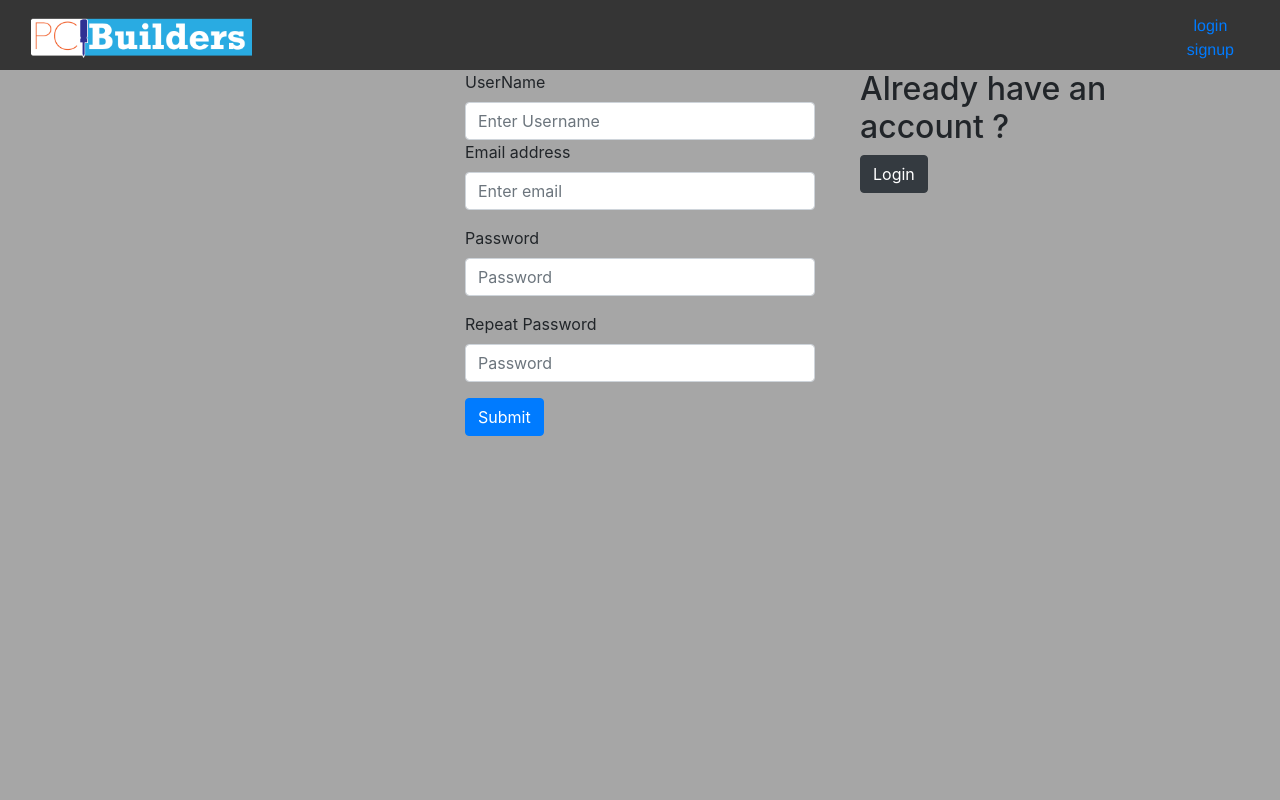
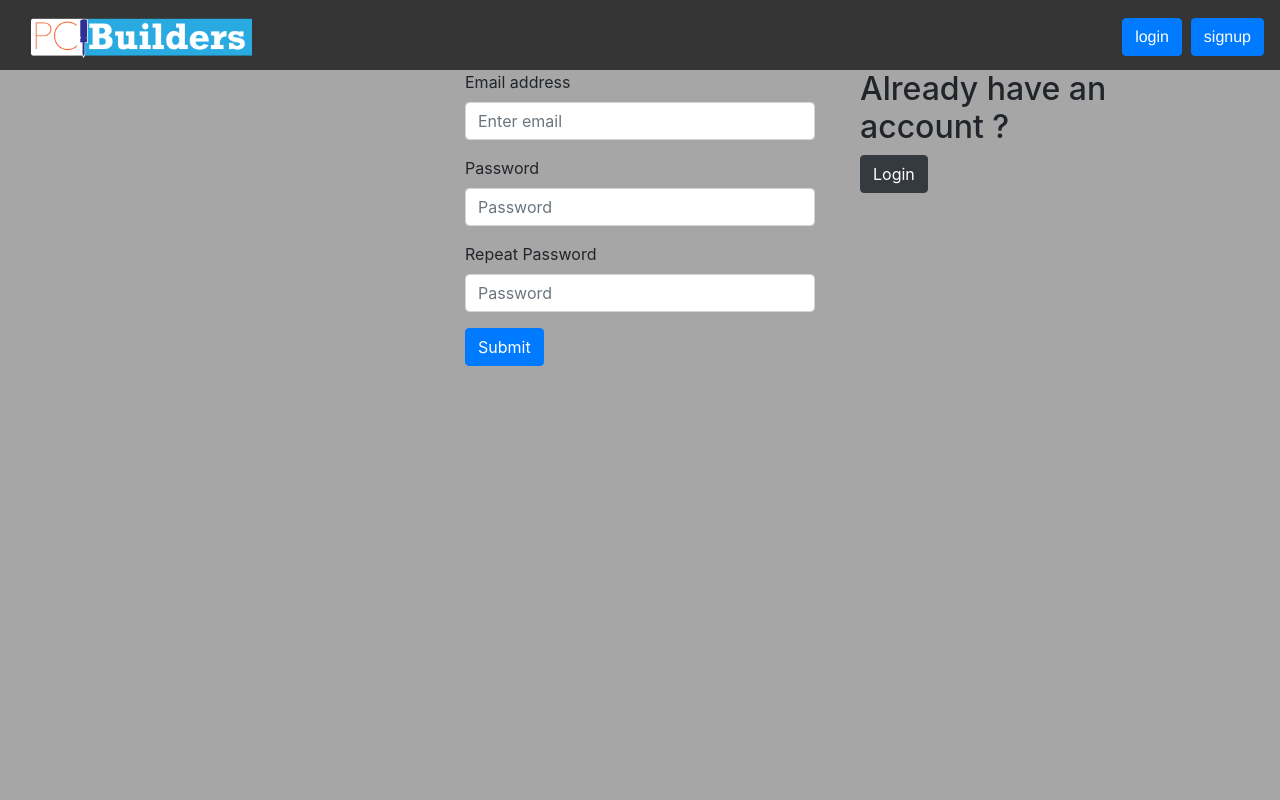
Before and after one commit to ManuelFabijancic1/pc_builder, a Vue app: page /signup in a window 1280 px wide. Shown: the top 800 px of the page. Built offline with nearby package versions, Linux system fonts and the light colour scheme; no server answers.

Commit message:
Add files via upload

```diff
--- a/src/App.vue
+++ b/src/App.vue
@@ -15,20 +15,19 @@
 
         <div class="nav-item">
           <div v-if="!store.currentUser" class="links">
-            <div class="col">
+            <div class="row">
 
-            <router-link to="/login">login</router-link>
-            </div>
-             <div class="row"></div>
-            <div class="col">
-            <router-link to="/signup">signup</router-link>
+            <router-link to="/login"> <button type="button" class="btn btn-primary">login</button></router-link>
+            <span class="razmak">
+            <p>_</p></span>
+            <router-link to="/signup"> <button type="button" class="btn btn-primary">signup</button></router-link>
             </div>
 
           </div>
           <div v-if="store.currentUser" class="links">
             <div class="row">
 
-            <p id='tekst1'>Logged in as:</p><a href="#" @click="logout()" class="nav-link">a{{username}} </a>
+            <a href="#" @click.prevent="logout()" class="nav-link"><button type="button" class="btn btn-primary">logout</button></a>
 
             </div>
           </div>
@@ -49,16 +48,26 @@
 <script>
 import store from "@/store";
 import { firebase } from "@/firebase";
-
+import router from '@/router';
 
 firebase.auth().onAuthStateChanged((user) => {
-  if (user) {
-    console.log("***", user.email);
-    store.currentUser = user.email;
-  } else {
-    console.log("**** No user");
-    store.currentUser = null;
-  }
+    const currentRoute = router.currentRoute;
+
+    if (user) {
+        console.log('*** User', user.email);
+        store.currentUser = user.email;
+
+        if (!currentRoute.meta.needsUser) {
+            router.push({ name: 'home' });
+        }
+    } else {
+        console.log('*** No user');
+        store.currentUser = null;
+
+        if (currentRoute.meta.needsUser) {
+            router.push({ name: 'login' });
+        }
+    }
 });
 export default {
   name: "app",
@@ -106,4 +115,9 @@ export default {
 height: 40px;
 background-color: black;
 }
+
+.razmak{
+ color: transparent;
+ user-select: none;
+}
 </style>
--- a/src/router/index.js
+++ b/src/router/index.js
@@ -1,6 +1,7 @@
-import Vue from 'vue'
-import VueRouter from 'vue-router'
-import Home from '../views/Home.vue'
+import Vue from 'vue';
+import VueRouter from 'vue-router';
+import Home from '../views/Home.vue';
+import store from '@/store';
 
 Vue.use(VueRouter)
 
@@ -8,7 +9,10 @@ const routes = [
   {
     path: '/',
     name: 'Home',
-    component: Home
+    component: Home,
+    meta: {
+      needsUser: true,
+    },
   },
   {
     path: '/login',
@@ -88,6 +92,12 @@ const routes = [
     name: 'componentsystemcooling',
 
     component: () => import(/* webpackChunkName: "componentspecs" */'../views/componentsystemcooling.vue')
+  },
+  {
+    path: '/loginhome',
+    name: 'loginhome',
+
+    component: () => import(/* webpackChunkName: "componentspecs" */'../views/loginhome.vue')
   }
 ]
 
@@ -97,4 +107,16 @@ const router = new VueRouter({
   routes
 })
 
-export default router
+router.beforeEach((to, from, next) => {
+
+
+  const noUser = store.currentUser === null;
+
+  if (noUser && to.meta.needsUser) {
+      next('login');
+  } else {
+      next();
+  }
+});
+
+export default router;
--- a/src/views/budget.vue
+++ b/src/views/budget.vue
@@ -50,9 +50,9 @@
     </p>
      <p>pomcpu: {{builder.pomcpu}} socket: {{builder.cpusocket}}</p>
     <div class="next">
-      <router-link to="components" v-on:click.native="kalkulator()"
-        >Next</router-link
-      >
+      <router-link to="components" v-on:click.native="kalkulator()">
+            <button type="button" class="btn btn-primary btn-lg">Next</button>
+            </router-link>
     </div>
   </div>
 </template>
@@ -68,9 +68,6 @@ export default {
   data() {
     return{
       builder,
-
-
-
       };
 
   },
@@ -1424,13 +1421,15 @@ export default {
 .ssd {
   font-size: 20px;
 }
-.next {
+
+
+.next {/*
   font-size: 30px;
   margin-top: 30px;
   background: #0978b8;
   width: fit-content;
   height: auto;
-  padding: 10px;
-  margin-bottom: 570px;
+  padding: 10px;*/
+  margin-bottom: 500px;
 }
 </style>
--- a/src/views/components.vue
+++ b/src/views/components.vue
@@ -179,10 +179,9 @@
     <div class="row">
       <div id="resetbuild" class="col-sm">
         <router-link to=""
-          ><button type="button" class="btn btn-primary btn-lg">
+          ><button type="button" @click="savebuild()" class="btn btn-primary btn-lg">
             Save Build
-          </button></router-link
-        >
+          </button></router-link>
       </div>
       <div class="col-sm"></div>
       <div class="col-sm"></div>
@@ -209,12 +208,27 @@ import builder from "@/builder";
 export default {
   data() {
     return{
-      builder
+      builder,
+
 
       };
   },
+methods: {
+    savebuild() {
+      db.collection('users').doc(this.email).set({
+        case: String(builder.casenaziv),
+        cpu: String(builder.cpunaziv),
+        gpu: String(builder.gpunaziv),
+        motherboard: String(builder.mbnaziv),
+        powersupply: String(builder.powersnaziv),
+        ram: String(builder.ramnaziv),
+        storage: String(builder.storagenaziv),
+        systemcooling: String(builder.coolingnaziv)
+      });
+    }
+  }
+};
 
-}
 </script>
 
 
--- a/src/views/login.vue
+++ b/src/views/login.vue
@@ -70,7 +70,7 @@ export default {
         .then((result) => {
           console.log("Uspješna prijava!", result);
 
-          this.$router.replace({ name: "Home" });
+         // this.$router.replace({ name: 'Home' });
         })
         .catch(function (e) {
           console.error("Greška", e);
--- /dev/null
+++ b/src/views/loginhome.vue
@@ -0,0 +1,17 @@
+<template>
+   <div class="razmak"> <p> loginhome </p></div>
+</template>
+
+
+<script>
+export default {
+  name: 'loginhome'}
+
+</script>
+
+
+<style scoped lang="scss">
+#razmak{
+  margin-bottom: 500px;
+}
+</style>
--- a/src/views/signup.vue
+++ b/src/views/signup.vue
@@ -5,15 +5,6 @@
       <div class="col">
         <form>
           <div class="form-group">
-            <label for="exampleInputUsername">UserName</label>
-            <input
-              type="Name"
-              v-model="username"
-              class="form-control"
-              id="exampleInputname1"
-              aria-describedby="NameHelp"
-              placeholder="Enter Username"
-            />
             <label for="exampleInputEmail1">Email address</label>
             <input
               type="email"
@@ -44,7 +35,7 @@
               placeholder="Password"
             />
           </div>
-          <button id="subbut" type="button" @click="signup" class="btn btn-primary">
+          <button id="subbut" type="button" @click="signup()" class="btn btn-primary">
             Submit
           </button>
         </form>
@@ -69,7 +60,6 @@ export default {
   name: 'signup',
   data() {
     return {
-      username: "",
       email: "",
       password: "",
       passwordRepeat: "",
@@ -79,9 +69,10 @@ export default {
     signup() {
       firebase
         .auth()
-        .createUserWithEmailAndPassword(this.username, this.password)
+        .createUserWithEmailAndPassword(this.email, this.password)
         .then(function () {
           console.log("Uspješna registracija");
+          this.$router.replace({ name: 'login' });
         })
         .catch(function (error) {
           console.error("Greška", error);
```
Also changed, not shown: 2 other files (tests, documents, lock files or other folders).
